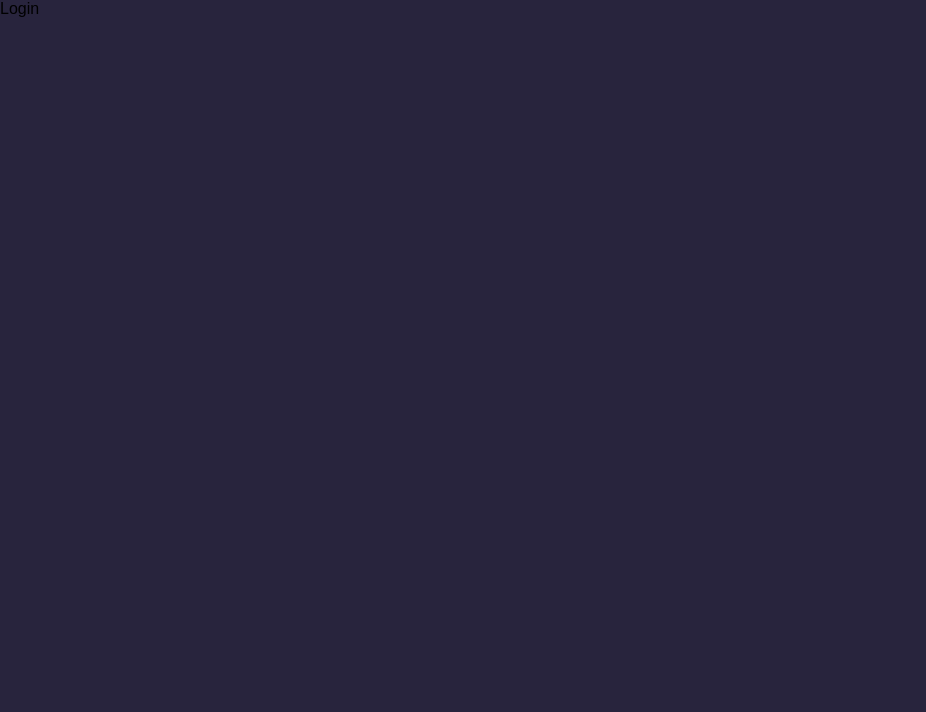
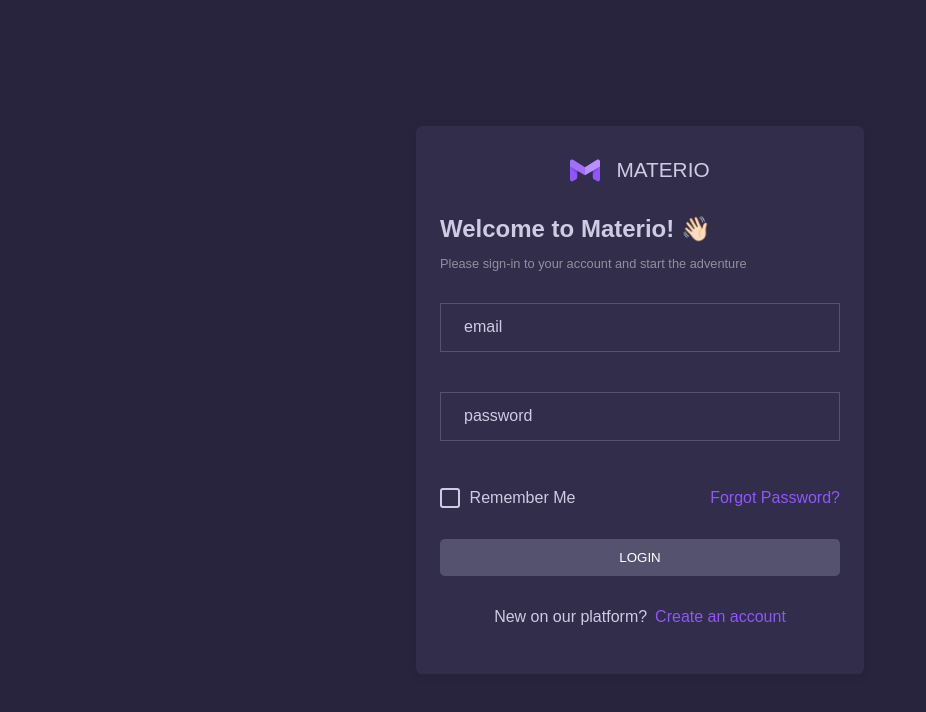
Before and after one commit to Nyctophilus/DashBoard, a React (Create React App) app: page /login in a window 1280 px wide. Shown: the top 712 px of the page, without its empty margins (0-926 px from the left). Built offline with nearby package versions, Linux system fonts and the light colour scheme.

Commit message:
created: login page
- added form validation hook
- the form is highly dynamic
- todo: will function signin/out

```diff
--- a/src/Pages/Login.js
+++ b/src/Pages/Login.js
@@ -1,7 +1,138 @@
-import React from "react";
+import { useState } from "react";
+import Button from "../components/UI/Button/Button";
+import Input from "../components/UI/Input/Input";
+import Logo from "../components/UI/Logo/Logo";
+import useValidate from "../hooks/use-validate";
+import classes from "./Login.module.scss";
+
+const usernameValidation = (v) =>
+  v.split(" ").length === 2 || v.split(" ").length === 3;
+
+const emailValidation = (v) =>
+  /^\w+([.-]?\w+)*@\w+([.-]?\w+)*(\.\w{2,3})+$/.test(v);
+
+const passwordValidation = (v) => v.length > 7;
 
 const Login = () => {
-  return <div>Login</div>;
+  const [haveAccount, setHaveAccount] = useState(true);
+  const [isCheck, setIsCheck] = useState(false);
+
+  const formToggleHandler = () =>
+    setHaveAccount((prev) => !prev);
+
+  const checkToggleHandler = () =>
+    setIsCheck((prev) => !prev);
+
+  const usernameValidator = useValidate(usernameValidation);
+  const emailValidator = useValidate(emailValidation);
+  const passwordValidator = useValidate(passwordValidation);
+
+  let formIsValid = false;
+  if (haveAccount) {
+    if (emailValidator.isValid && passwordValidator.isValid)
+      formIsValid = true;
+  } else {
+    if (
+      usernameValidator.isValid &&
+      emailValidator.isValid &&
+      passwordValidator.isValid
+    )
+      formIsValid = true;
+  }
+
+  const submitFormHandler = (e) => {
+    e.preventDefault();
+
+    if (haveAccount) {
+      if (
+        !emailValidator.isValid ||
+        !passwordValidator.isValid
+      )
+        return;
+    } else {
+      if (
+        !usernameValidator.isValid ||
+        !emailValidator.isValid ||
+        !passwordValidator.isValid
+      )
+        return;
+    }
+
+    usernameValidator.OnReset();
+    emailValidator.OnReset();
+    passwordValidator.OnReset();
+  };
+
+  return (
+    <main className={classes.LoginPage}>
+      <section>
+        <Logo collapse />
+        <h1>
+          {haveAccount
+            ? "Welcome to Materio! 👋🏻"
+            : "Adventure starts here 🚀"}
+        </h1>
+        <p className="lightText">
+          {haveAccount
+            ? "Please sign-in to your account and start the adventure"
+            : "Make your app management easy and fun!"}
+        </p>
+
+        <form onSubmit={submitFormHandler}>
+          {!haveAccount && (
+            <Input
+              type={"username"}
+              required
+              {...usernameValidator}
+            />
+          )}
+
+          <Input
+            type={"email"}
+            required
+            {...emailValidator}
+          />
+          <Input
+            type={"password"}
+            required
+            {...passwordValidator}
+          />
+
+          <div className={classes.formtail}>
+            <div onClick={checkToggleHandler}>
+              <span
+                className={isCheck ? classes.checked : ""}
+              ></span>
+              {haveAccount ? (
+                <p>remember me</p>
+              ) : (
+                <p>
+                  I agree to{" "}
+                  <span>privacy policy & terms</span>
+                </p>
+              )}
+            </div>
+            {haveAccount && <p>forgot password?</p>}
+          </div>
+
+          <Button disabled={!formIsValid}>
+            {haveAccount ? "login" : "sign up"}
+          </Button>
+        </form>
+
+        <p>
+          {haveAccount
+            ? "New on our platform?"
+            : "Already have an account?"}{" "}
+          <span onClick={formToggleHandler}>
+            {haveAccount
+              ? "Create an account"
+              : "Sign in instead"}
+          </span>
+        </p>
+      </section>
+    </main>
+  );
 };
 
 export default Login;
--- /dev/null
+++ b/src/Pages/Login.module.scss
@@ -0,0 +1,106 @@
+.LoginPage {
+  height: 100vh;
+  background-color: var(--bg-clr);
+  display: grid;
+  place-items: center;
+
+  section {
+    background-color: var(--alt-bg);
+    padding: 2rem 1.5rem;
+    box-shadow: var(--shadow);
+    color: var(--txt-clr);
+    border-radius: 0.4rem;
+    margin-inline: 1rem;
+    width: calc(min(80vw, 25rem));
+
+    a {
+      margin-inline: auto;
+    }
+    h1 {
+      margin-block: 2rem 0.5rem;
+    }
+
+    form {
+      .formtail {
+        display: flex;
+        justify-content: space-between;
+        align-items: center;
+        margin-top: 2rem;
+
+        @media (max-width: 25rem) {
+          flex-direction: column;
+          justify-content: center;
+        }
+
+        & > div {
+          display: flex;
+          align-items: center;
+          column-gap: 0.6rem;
+          cursor: pointer;
+          user-select: none;
+
+          & > span {
+            width: 1rem;
+            aspect-ratio: 1;
+            border-radius: 3px;
+            border: 2px solid var(--txt-clr);
+
+            &.checked {
+              background-color: var(--main-clr);
+              position: relative;
+              border-color: var(--main-clr);
+
+              &::after {
+                content: "✓";
+                position: absolute;
+                inset: 0;
+                display: flex;
+                align-items: center;
+                justify-content: center;
+              }
+            }
+
+            & + p {
+              text-transform: capitalize;
+              span {
+                color: var(--main-clr);
+                cursor: pointer;
+                user-select: none;
+              }
+            }
+          }
+
+          & + p {
+            text-transform: capitalize;
+            color: var(--main-clr);
+            cursor: pointer;
+            user-select: none;
+          }
+        }
+      }
+
+      button {
+        margin-top: 1rem;
+      }
+    }
+
+    form {
+      margin-top: 2rem;
+
+      & + p {
+        margin-top: 2rem;
+        display: flex;
+        justify-content: center;
+        align-items: center;
+        flex-wrap: wrap;
+        gap: 0.3rem 0.5rem;
+
+        span {
+          color: var(--main-clr);
+          cursor: pointer;
+          user-select: none;
+        }
+      }
+    }
+  }
+}
--- a/src/components/UI/Button/Button.js
+++ b/src/components/UI/Button/Button.js
@@ -1,8 +1,12 @@
 import classes from "./Button.module.scss";
 
-const Button = ({ children, onClick }) => {
+const Button = ({ children, onClick, disabled }) => {
   return (
-    <button className={classes.Button} onClick={onClick}>
+    <button
+      className={classes.Button}
+      onClick={onClick}
+      disabled={disabled}
+    >
       {children}
     </button>
   );
--- a/src/components/UI/Button/Button.module.scss
+++ b/src/components/UI/Button/Button.module.scss
@@ -9,4 +9,8 @@
     background-color: var(--main-clr-d);
     box-shadow: 0px 6px 18px -8px rgba(19, 17, 32, 56%);
   }
+
+  &:disabled {
+    background-color: var(--dash-clr);
+  }
 }
--- /dev/null
+++ b/src/components/UI/Input/Input.js
@@ -0,0 +1,42 @@
+import classes from "./Input.module.scss";
+
+const Input = ({
+  type,
+  required,
+  value,
+  isValid,
+  hasError,
+  hasTouched,
+  OnBlur,
+  OnChange,
+}) => {
+  return (
+    <div className={classes.Input}>
+      <input
+        type={type}
+        required={required}
+        value={value}
+        onChange={OnChange}
+        onBlur={OnBlur}
+        className={hasError ? classes.inValid : ""}
+      />
+      <span className={hasTouched ? classes.Touched : ""}>
+        {type}
+      </span>
+      {hasError && (
+        <p className={classes.errorTxt}>
+          {type === "username" &&
+            "Username Must Contains Your last name.(>1, <4)"}
+
+          {type === "email" &&
+            " Email Must Be In Correct Format.(example@x.zz)"}
+
+          {type === "password" &&
+            "Password must be longer than 7 charctars.(>7)"}
+        </p>
+      )}
+    </div>
+  );
+};
+
+export default Input;
--- /dev/null
+++ b/src/components/UI/Input/Input.module.scss
@@ -0,0 +1,79 @@
+.Input {
+  position: relative;
+
+  &:not(:first-child) {
+    margin-top: 2.5rem;
+
+    @media (max-width: 54.999rem) {
+      margin-top: 4rem;
+    }
+  }
+
+  input {
+    box-sizing: border-box;
+    outline: none;
+    background-color: transparent;
+    border: 1px solid var(--dash-clr);
+    transition: border-color 350ms ease;
+    width: 100%;
+    padding: 1rem;
+    color: var(--txt-clr);
+
+    &:is(:active, :focus, :focus-visible) {
+      border-color: var(--main-clr);
+
+      & + span {
+        top: 0;
+        left: 0.5rem;
+        transform: translate(0, -50%) scale(0.8);
+      }
+    }
+
+    &.inValid {
+      border-color: red;
+      animation: gelatine 500ms ease;
+    }
+  }
+
+  span {
+    position: absolute;
+    left: 1rem;
+    top: 50%;
+    transform: translate(0, -50%);
+    background-color: var(--alt-bg);
+    padding: 0.3rem 0.5rem;
+    transition: top 350ms ease, left 350ms ease,
+      transform 350ms ease;
+  }
+}
+
+.Touched {
+  top: 0 !important;
+  left: 0.5rem !important;
+  transform: translate(0, -50%) scale(0.8) !important;
+}
+
+.errorTxt {
+  color: red;
+  position: absolute;
+  bottom: -20px;
+  left: 10px;
+  transform: translateY(100%);
+  color: red;
+}
+
+@keyframes gelatine {
+  from,
+  to {
+    transform: scaleX(1);
+  }
+  25% {
+    transform: scaleX(0.9);
+  }
+  50% {
+    transform: scaleX(1.1);
+  }
+  75% {
+    transform: scaleX(0.95);
+  }
+}
--- /dev/null
+++ b/src/hooks/use-validate.js
@@ -0,0 +1,65 @@
+import { useReducer } from "react";
+
+const initialState = {
+  value: "",
+  isTouched: false,
+};
+
+const inputReducer = (state, action) => {
+  if (action.type === "INPUT_CHANGE") {
+    return {
+      value: action.value,
+      isTouched: true,
+    };
+  }
+  if (action.type === "INPUT_BLUR") {
+    return {
+      ...state,
+      isTouched: true,
+    };
+  }
+
+  if (action.type === "INPUT_RESET") {
+    return initialState;
+  }
+
+  throw new Error("This action is not handled");
+};
+
+const useValidate = (validate) => {
+  const [inputState, dispatch] = useReducer(
+    inputReducer,
+    initialState
+  );
+
+  const isValid = validate(inputState.value);
+  const hasError = !isValid && inputState.isTouched;
+
+  const inputChangeHandler = (e) =>
+    dispatch({
+      type: "INPUT_CHANGE",
+      value: e.target.value,
+    });
+
+  const inputBlurHandler = () =>
+    dispatch({
+      type: "INPUT_BLUR",
+    });
+
+  const inputResetHandler = () =>
+    dispatch({
+      type: "INPUT_RESET",
+    });
+
+  return {
+    value: inputState.value,
+    hasTouched: inputState.isTouched,
+    isValid,
+    hasError,
+    OnChange: inputChangeHandler,
+    OnBlur: inputBlurHandler,
+    OnReset: inputResetHandler,
+  };
+};
+
+export default useValidate;
```
